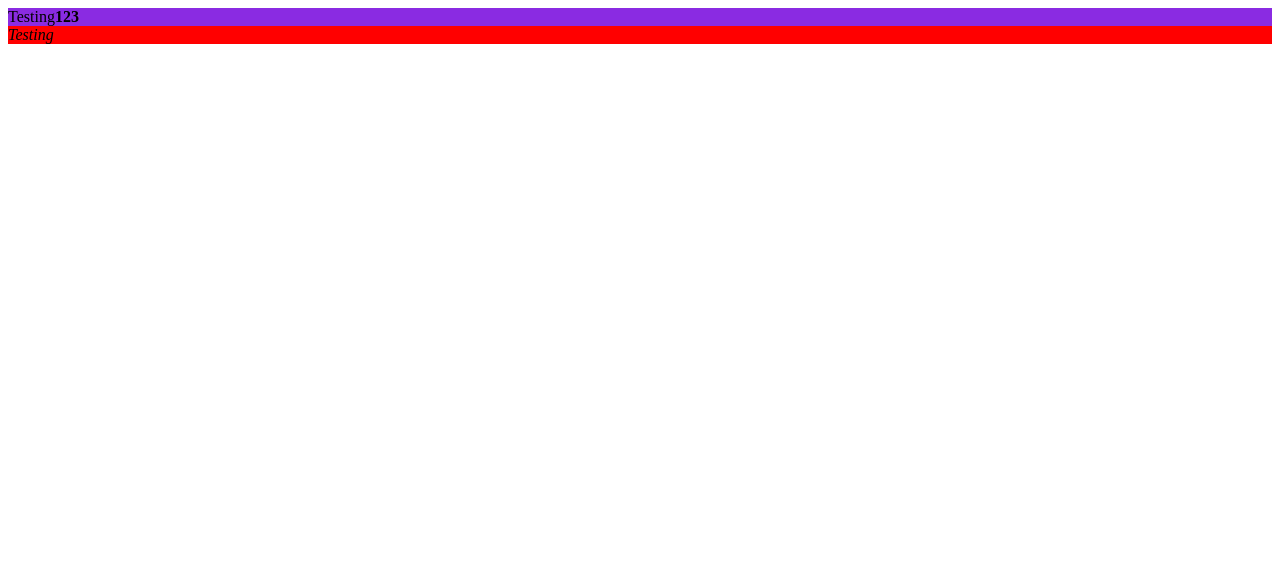
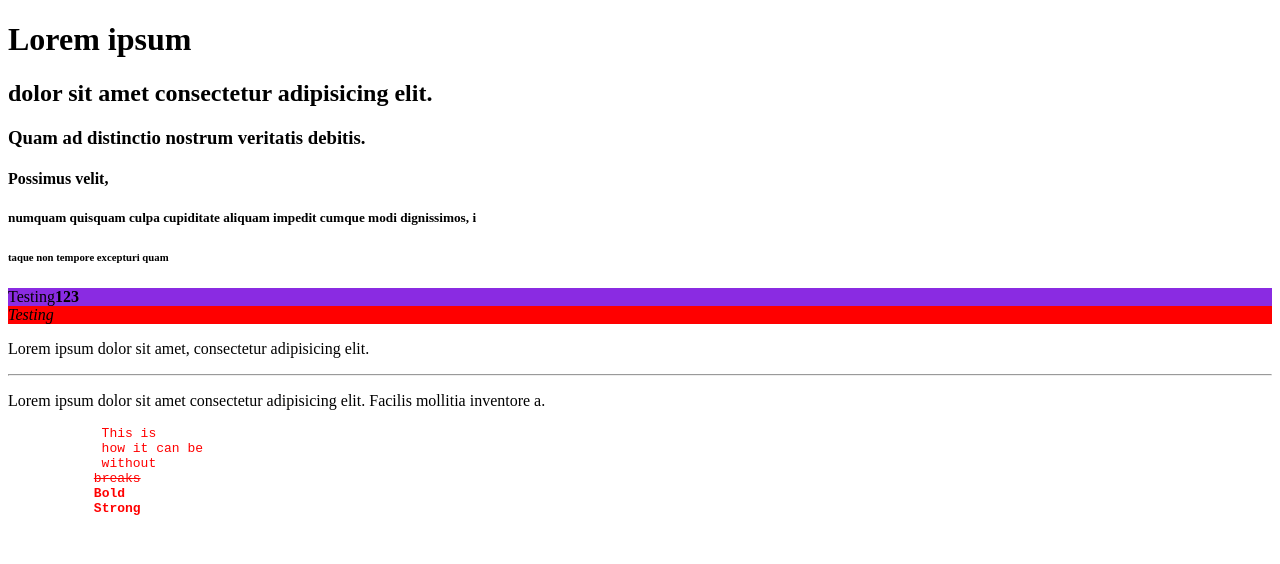
Before and after one commit to jhuffm8/html-intro, a plain HTML site: page index.html in a window 1280 px wide. Drawn offline with Linux system fonts and the light colour scheme.

Commit message:
inline text added

```diff
--- a/index.html
+++ b/index.html
@@ -8,13 +8,43 @@
     </head>
 
     <body>
+        <h1>Lorem ipsum </h1>
+        <h2>dolor sit amet consectetur adipisicing elit. </h2>
+        <h3>Quam ad distinctio nostrum veritatis debitis.</h3>
+        <h4> Possimus velit,</h4>
+        <h5>numquam quisquam culpa cupiditate aliquam impedit cumque modi dignissimos, i</h5>
+        <h6>taque non tempore excepturi quam</h6>
+
         <div style="background-color: blueviolet;">
             Testing<strong>123</strong>
 
         </div>
+
         <div style="background-color: red;">
             <em>Testing</em>
         </div>
+        <p>
+            Lorem ipsum dolor sit amet, consectetur adipisicing elit.
+
+        </p>
+
+        <hr>
+
+        <p>Lorem ipsum dolor sit amet consectetur adipisicing elit. Facilis mollitia inventore a.
+
+        </p>
+
+        <pre style="color: red;">
+            This is
+            how it can be
+            without
+           <del>breaks</del>
+           <b>Bold</b>
+           <strong>Strong</strong>
+
+
+        </pre>
+
     </body>
 
 </html>
```
